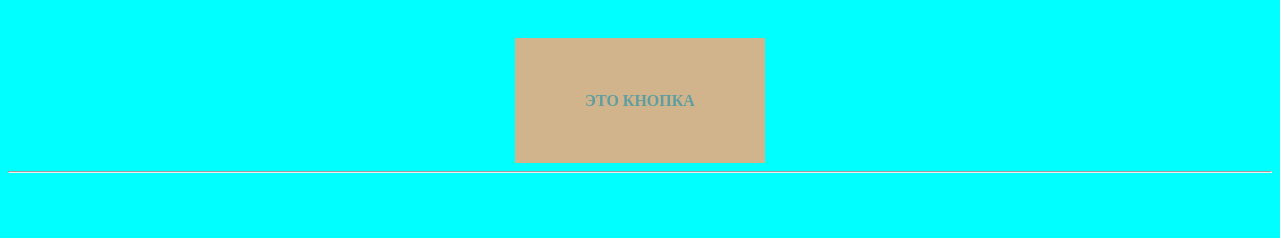
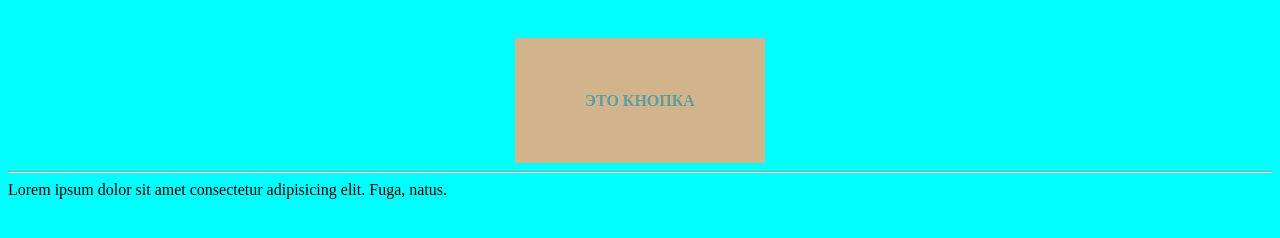
Before and after one commit to NotSenchik13/gittest1, a plain HTML site: page index.html in a window 1280 px wide. Shown: the part 300-538 px from the top of the page. Drawn offline with Linux system fonts and the light colour scheme; files that its build step writes are made by us from their sources.

```diff
--- a/index.html
+++ b/index.html
@@ -18,5 +18,6 @@
         </div>
     </div>
     <hr>
+    Lorem ipsum dolor sit amet consectetur adipisicing elit. Fuga, natus.
 </body>
 </html>
```
Also changed, not shown: about.html (added).
